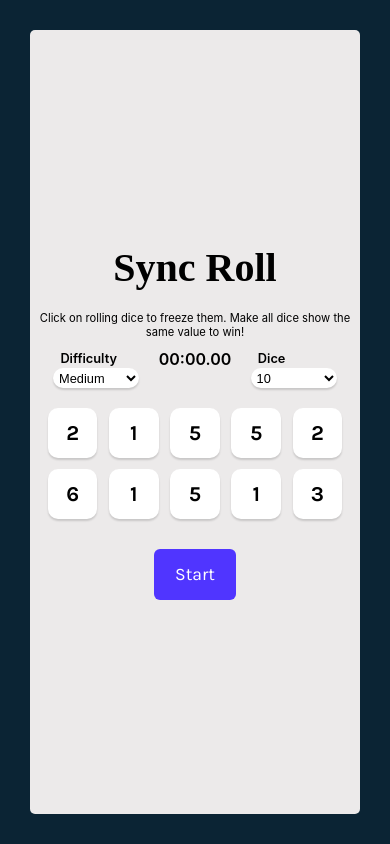
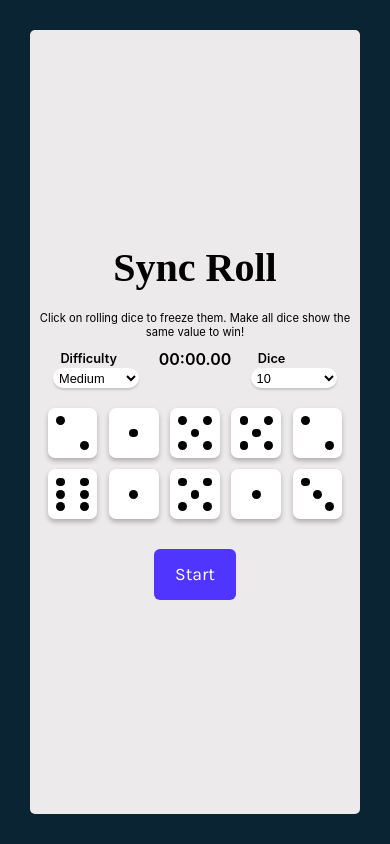
Before and after one commit to DivitJain26/SyncRoll, a React (Vite) app: page / in a window 390 px wide. Built offline with nearby package versions, Linux system fonts and the light colour scheme.

Commit message:
die faces added

```diff
--- a/components/Die.jsx
+++ b/components/Die.jsx
@@ -8,7 +8,7 @@ export default function Die(props) {
             Die.backgroundColor = "#F4010D"
         }
     } else {
-        Die.backgroundColor = "#FFFF"
+        // Die.backgroundColor = "#FFFF"
     }
 
     if (window.innerWidth > 768) {
@@ -30,12 +30,22 @@ export default function Die(props) {
     }
 
     return (
-        <button
+        <div className="die"
             style={Die}
             onClick={props.hold}
             aria-pressed={props.isHeld}
             aria-label={`Die with value ${props.value},
             ${props.isHeld ? "held" : "not held"}`}
-        >{props.value}</button>
+        >
+            <span className={`dot a ${props.value >= 2 ? "show" : ""}`}></span>
+            <span></span>
+            <span className={`dot b ${props.value >= 4 ? "show" : ""}`}></span>
+            <span className={`dot c ${props.value === 6 ? "show" : ""}`}></span>
+            <span className={`dot d ${props.value % 2 !== 0 ? "show" : ""}`}></span>
+            <span className={`dot e ${props.value === 6 ? "show" : ""}`}></span>
+            <span className={`dot f ${props.value >= 4 ? "show" : ""}`}></span>
+            <span></span>
+            <span className={`dot g ${props.value >= 2 ? "show" : ""}`}></span>
+        </div>
     )
 }
--- a/components/Timer.jsx
+++ b/components/Timer.jsx
@@ -3,6 +3,8 @@ import React from "react";
 export default function Timer(props) {
 
     const [time, setTime] = React.useState(0)
+
+    const [fontStyle, setFontStyle] = React.useState({});
 
     React.useEffect(() => {
         let interval = null;
@@ -14,11 +16,17 @@ export default function Timer(props) {
         }
 
         if (!props.isGameOn && !props.isGameOver) {
+            setFontStyle({ color: "#000" })
             setTime(0)
+        }
+
+        if (props.isGameOn && props.isGameOver) {
+            setFontStyle({ color: "#F4010D" })
         }
 
         if (props.gameWon) {
             clearInterval(interval)
+            setFontStyle({ color: "#59E391" })
         }
 
         return () => {
@@ -27,10 +35,10 @@ export default function Timer(props) {
 
     }, [props.gameWon, props.isGameOn, props.isGameOver])
 
-    // console.log(props.gameWon, props.isGameOn, props.isGameOver)
+    console.log(props.gameWon, props.isGameOn, props.isGameOver)
 
     return (
-        <div className="timer">
+        <div style={fontStyle} className="timer">
             <span className="digits">
                 {("0" + Math.floor((time / 60000) % 60)).slice(-2)}:
             </span>
--- a/src/App.jsx
+++ b/src/App.jsx
@@ -5,7 +5,6 @@ import Die from "../components/Die"
 import Timer from "/components/Timer"
 
 export default function App() {
-    //new
 
     const [dice, setDice] = React.useState(() => generateAllNewDice(10))
     const [isGameOn, setIsGameOn] = React.useState(false)
--- a/src/index.css
+++ b/src/index.css
@@ -101,17 +101,32 @@ button {
     cursor: pointer;
 }
 
-.dice-container button {
+.die {
     height: 7vw;
     width: 7vw;
-    box-shadow: 0px 2px 2px rgba(0, 0, 0, 0.15);
+    padding: 15%;
+    display: grid;
+    grid-template: auto auto auto/ 1fr 1fr 1fr;
+    place-items: center;
+    gap: 0.5vw;
+    background-color: rgb(255, 255, 255);
+    box-shadow: 0px 3px 5px rgba(0, 0, 0, 0.253);
     border-radius: 10px;
     border: none;
-    background-color: white;
-    font-size: 3vw;
-    font-weight: bold;
 }
 
+.dot {
+    display: block;
+    width: 100%;
+    height: 100%;
+    border-radius: 80%;
+    background-color:rgb(0, 0, 0);
+    visibility: hidden;
+}
+
+.show {
+    visibility: visible;
+}
 
 button.roll-dice {
     height: 6.5%;
@@ -158,10 +173,15 @@ button.roll-dice {
         margin-bottom: 9%;
     }
 
-    .dice-container button {
+    .die {
         height: 12.7vw;
         width: 12.7vw;
-        font-size: 5.44vw;
+        border-radius: 7px;
+    }
+
+    .dot {
+        width: 85%;
+        height: 85%;
     }
 
     button.roll-dice {
```
